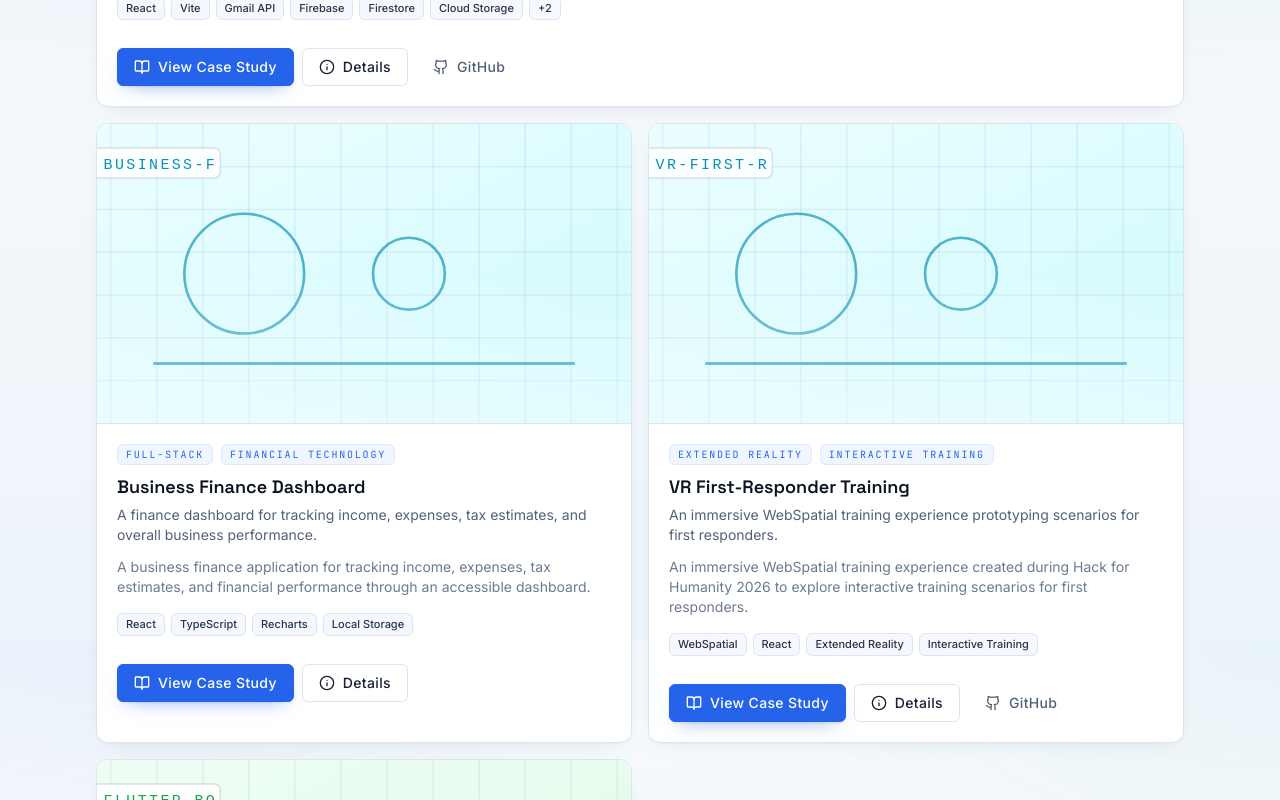
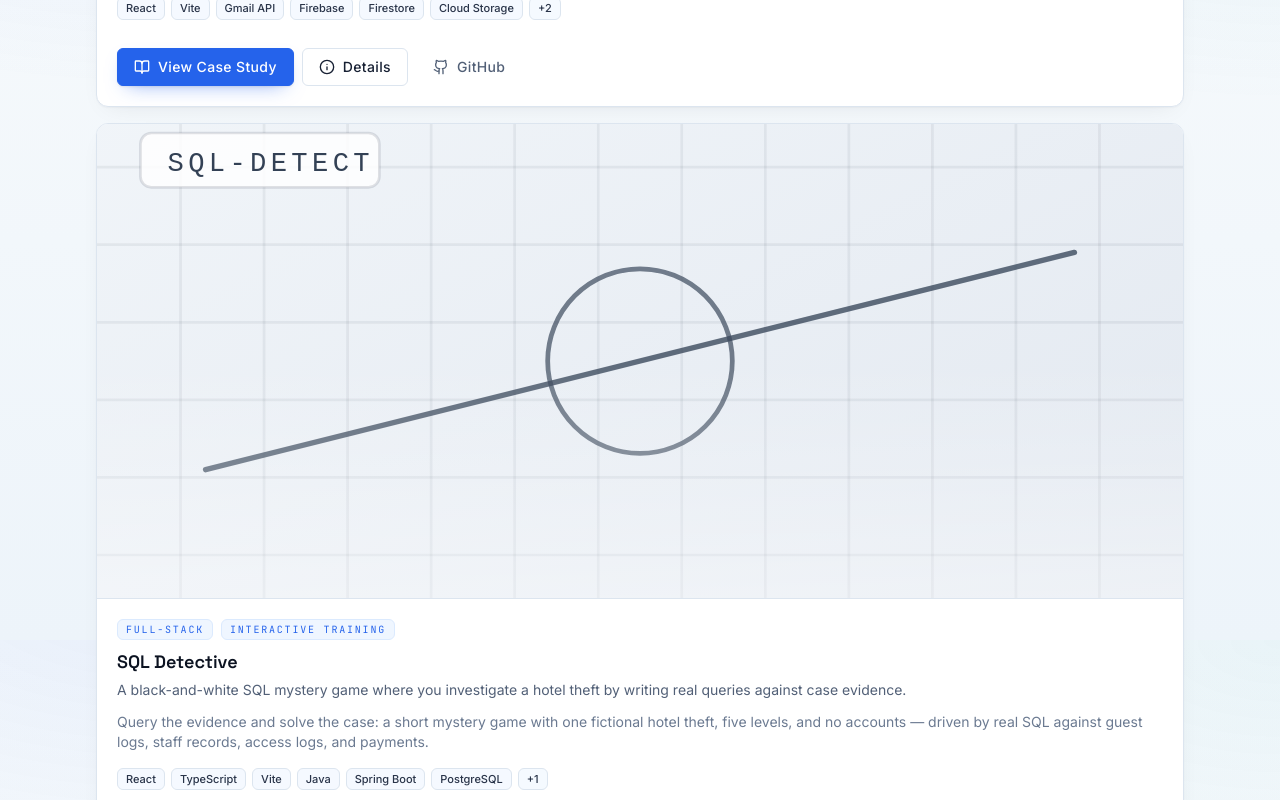
Before and after one commit to tangdarren/portfolio, a React (Vite) app: page /projects in a window 1280 px wide. Shown: the part 1760-2560 px from the top of the page. Built offline with nearby package versions, Linux system fonts and the light colour scheme.

Commit message:
feat: refresh featured project gallery

```diff
--- a/src/data/projects.ts
+++ b/src/data/projects.ts
@@ -193,7 +193,12 @@ export const PROJECTS: Project[] = [
           title: 'Data access',
           description:
             'CRUD abstraction for Firestore, Cloud Storage, Gmail, and a vector database.',
-          technologies: ['Firestore', 'Cloud Storage', 'Gmail API', 'Vector Database'],
+          technologies: [
+            'Firestore',
+            'Cloud Storage',
+            'Gmail API',
+            'Vector Database',
+          ],
         },
       ],
       lessonsLearned: [
@@ -203,70 +208,173 @@ export const PROJECTS: Project[] = [
     },
   },
   {
-    id: 'business-finance-dashboard',
-    name: 'Business Finance Dashboard',
+    id: 'sql-detective',
+    name: 'SQL Detective',
     summary:
-      'A finance dashboard for tracking income, expenses, tax estimates, and overall business performance.',
+      'A black-and-white SQL mystery game where you investigate a hotel theft by writing real queries against case evidence.',
     description:
-      'A business finance application for tracking income, expenses, tax estimates, and financial performance through an accessible dashboard.',
-    categories: ['Full-Stack', 'Financial Technology'],
-    technologies: ['React', 'TypeScript', 'Recharts', 'Local Storage'],
+      'Query the evidence and solve the case: a short mystery game with one fictional hotel theft, five levels, and no accounts — driven by real SQL against guest logs, staff records, access logs, and payments.',
+    categories: ['Full-Stack', 'Interactive Training'],
+    technologies: [
+      'React',
+      'TypeScript',
+      'Vite',
+      'Java',
+      'Spring Boot',
+      'PostgreSQL',
+      'Flyway',
+    ],
+    githubUrl: 'https://github.com/tangdarren/sql-detective',
+    featured: true,
     details: {
       problem:
-        'Small operators frequently rely on spreadsheets that make it hard to see business health at a glance.',
+        'Learning SQL is more engaging when practice is tied to a concrete investigation instead of isolated drills.',
       solution:
-        'An accessible dashboard that visualizes income, expenses, and tax estimates alongside longer-term performance.',
+        'A monochrome mystery game that progresses through five levels of a hotel-theft case while players write real SQL against case tables and track findings in a Detective Notebook.',
       keyFeatures: [
-        'Income and expense tracking with categorization.',
-        'Tax estimate calculations.',
-        'Performance charts powered by Recharts.',
-        'Local Storage persistence for a friction-free demo.',
+        'Black-and-white investigation UI for a focused mystery-game feel.',
+        'Five-level case progression from introduction through investigation to completion.',
+        'Persistent Detective Notebook for notes and pinnable query-result evidence (browser local storage).',
+        'Backend accepts only a single read-only SELECT, runs it with a restricted database role, and compares results to a hidden expected query.',
       ],
       technicalDecisions: [
-        'Kept state local for a fast, dependency-light demo.',
-        'Chose Recharts for accessible, composable charts.',
+        'React + TypeScript + Vite for the investigation workspace.',
+        'Java 21 and Spring Boot for challenge loading and SQL execution.',
+        'PostgreSQL with Flyway for schema and case data; player queries use a read-only role.',
       ],
     },
     caseStudy: {
       challenge:
-        'Small operators frequently rely on spreadsheets that make it hard to see business health at a glance.',
+        'Learning SQL is more engaging when practice is tied to a concrete investigation instead of isolated drills.',
       approach:
-        'An accessible dashboard that visualizes income, expenses, and tax estimates alongside longer-term performance.',
+        'Build a short, account-free mystery game inspired by SQL Murder Mystery: players investigate one hotel theft across five levels by querying real evidence tables through a locked-down API.',
+      outcome:
+        'Delivers a complete investigation loop — landing, case intro, workspace with SQL execution and feedback, Detective Notebook, and case completion — without exposing write access to the database.',
       architecture: [
         {
-          title: 'Income & expenses',
-          description: 'Track income and expenses with categorization.',
+          title: 'React UI',
+          description:
+            'Loads challenges from the API, sends SQL to an execute endpoint, and keeps notebook notes plus pinned evidence in local storage.',
+          technologies: ['React', 'TypeScript', 'Vite'],
         },
         {
-          title: 'Tax estimates',
-          description: 'Surface tax estimate calculations in the dashboard.',
+          title: 'Spring Boot API',
+          description:
+            'Serves challenges and validates player SQL as a single read-only SELECT before execution.',
+          technologies: ['Java 21', 'Spring Boot'],
         },
         {
-          title: 'Performance charts',
-          description: 'Visualize longer-term performance.',
-          technologies: ['Recharts'],
+          title: 'PostgreSQL',
+          description:
+            'Stores case data with Flyway migrations; player queries run under a restricted read-only database role.',
+          technologies: ['PostgreSQL', 'Flyway'],
         },
         {
-          title: 'Local persistence',
-          description: 'Persist demo state without a remote backend.',
-          technologies: ['Local Storage'],
+          title: 'Investigation progression',
+          description:
+            'Routes move from landing → case introduction → investigation workspace → case completion across five levels.',
         },
+      ],
+      lessonsLearned: [
+        'Restrict player SQL to a single read-only SELECT and a dedicated database role.',
+        'Keep notebook state client-side when the game does not require accounts.',
+        'Compare query results to a hidden expected query to grade progress without revealing the answer SQL.',
+      ],
+    },
+  },
+  {
+    id: 'musicbloom',
+    name: 'MusicBloom',
+    summary:
+      'A full-stack music player that turns listening into garden progression with Melody Points, quests, and achievements.',
+    description:
+      'Grow your music garden, one song at a time — a React visual player backed by a typed FastAPI service for catalog, playback sessions, queue control, progression, and optional Spotify or Azure DevOps integrations, with a credential-free demo mode.',
+    categories: ['Full-Stack'],
+    technologies: [
+      'React',
+      'TypeScript',
+      'Vite',
+      'FastAPI',
+      'Python',
+      'SQLAlchemy',
+      'Alembic',
+      'Docker',
+      'Azure Pipelines',
+    ],
+    githubUrl: 'https://github.com/tangdarren/musicbloom',
+    details: {
+      problem:
+        'Music players rarely connect listening behavior to a durable progression system that still works without third-party credentials.',
+      solution:
+        'A full-stack app where a React visual player talks to FastAPI for catalog, sessions, queue, Melody Points, quests, and achievements, with demo mode covering the product without Spotify or Azure DevOps secrets.',
+      keyFeatures: [
+        'Visual music player with playback controls, queue management, and listening-event sync.',
+        'Garden progression with Melody Points, quests, achievements, decorations, and BloomBud.',
+        'BloomMix mood-based five-track previews planted into a server-backed queue; Recent Blooms and Favorites from persisted listening events.',
+        'Demo mode for catalog, player, garden, history, favorites, and Dev Garden sample data without external credentials.',
+      ],
+      technicalDecisions: [
+        'React, TypeScript, Vite, React Router, and TanStack Query on the frontend.',
+        'Python, FastAPI, Pydantic, and SQLAlchemy 2 with Alembic migrations on the backend.',
+        'SQLite by default with PostgreSQL-compatible persistence; Spotify and Azure DevOps secrets stay server-side.',
+      ],
+    },
+    caseStudy: {
+      status:
+        'Single demo user; quest and achievement pages are partly scaffold-level; CI validates and publishes artifacts but does not deploy production.',
+      challenge:
+        'Music players rarely connect listening behavior to a durable progression system that still works without third-party credentials.',
+      approach:
+        'Split a typed FastAPI domain (catalog, sessions, progression, favorites, optional Spotify/Azure clients) from a React visual player, and default to demo mode so the full loop runs locally without external APIs.',
+      outcome:
+        'Delivers player, garden progression, history, favorites, OpenAPI docs, Docker Compose demo stack, and Azure Pipelines CI for lint, typecheck, tests, builds, and artifacts.',
+      architecture: [
+        {
+          title: 'React visual player',
+          description:
+            'Playback UI, queue, garden views, and a typed API client shared with TanStack Query.',
+          technologies: ['React', 'TypeScript', 'Vite', 'TanStack Query'],
+        },
+        {
+          title: 'FastAPI REST API',
+          description:
+            'Versioned /api/v1 routes for demo catalog, player session, queue, and progression systems.',
+          technologies: ['Python', 'FastAPI', 'Pydantic'],
+        },
+        {
+          title: 'Persistence',
+          description:
+            'SQLAlchemy repositories with Alembic migrations; SQLite by default, PostgreSQL-compatible.',
+          technologies: ['SQLAlchemy', 'Alembic', 'SQLite'],
+        },
+        {
+          title: 'Quality & delivery',
+          description:
+            'pytest (100% coverage gate on src/musicbloom), Vitest, Ruff, mypy, ESLint, Azure Pipelines, Docker, and Compose demo stack.',
+          technologies: ['pytest', 'Vitest', 'Docker', 'Azure Pipelines'],
+        },
+      ],
+      lessonsLearned: [
+        'Demo mode should cover the full product loop without requiring Spotify or Azure DevOps credentials.',
+        'Keep OAuth and DevOps tokens server-side so they are never exposed to the browser.',
+        'Enforce backend coverage and CI quality gates early so demo-friendly apps stay production-minded.',
       ],
     },
   },
   {
     id: 'vr-first-responder-training',
-    name: 'VR First-Responder Training',
+    name: 'SafeCall',
     summary:
-      'An immersive WebSpatial training experience prototyping scenarios for first responders.',
+      'An immersive WebSpatial training experience for emergency-response scenarios on Apple Vision Pro.',
     description:
-      'An immersive WebSpatial training experience created during Hack for Humanity 2026 to explore interactive training scenarios for first responders.',
+      'SafeCall lets learners work through scripted 911-style calls in WebSpatial, make stage-based decisions, dispatch a response, and receive a deterministic debrief — prototyped for Hack for Humanity 2026.',
     categories: ['Extended Reality', 'Interactive Training'],
     technologies: [
       'WebSpatial',
       'React',
-      'Extended Reality',
-      'Interactive Training',
+      'TypeScript',
+      'Spring Boot',
+      'Java',
     ],
     githubUrl: 'https://github.com/tangdarren/safecall-vr',
     details: {
@@ -313,59 +421,13 @@ export const PROJECTS: Project[] = [
         },
         {
           title: 'Debrief',
-          description: 'In-scene deterministic debrief after the simulation completes.',
+          description:
+            'In-scene deterministic debrief after the simulation completes.',
         },
       ],
       lessonsLearned: [
         'Keep the backend authoritative for scenario state, sessions, and debriefs.',
         'Optional in-page view references can illustrate scenes without separate spatial windows.',
-      ],
-    },
-  },
-  {
-    id: 'flutter-book-club-app',
-    name: 'Flutter Book Club App',
-    summary:
-      'A Flutter mobile app for exploring and organizing books with structured state management.',
-    description:
-      'A Flutter application for exploring and organizing books using structured state management and responsive mobile interfaces.',
-    categories: ['Mobile', 'Full-Stack'],
-    technologies: ['Flutter', 'Dart', 'BLoC', 'Responsive Design'],
-    details: {
-      problem:
-        'Casual reading groups need a lightweight way to organize books without a heavy social platform.',
-      solution:
-        'A focused Flutter app that keeps state predictable via BLoC and adapts cleanly to different screen sizes.',
-      keyFeatures: [
-        'Book browsing and organization surfaces.',
-        'BLoC-based state management for predictable UI updates.',
-        'Responsive layouts across mobile form factors.',
-      ],
-      technicalDecisions: [
-        'Chose BLoC to keep business logic separable and testable.',
-        'Used Flutter for cross-platform reach from a single codebase.',
-      ],
-    },
-    caseStudy: {
-      challenge:
-        'Casual reading groups need a lightweight way to organize books without a heavy social platform.',
-      approach:
-        'A focused Flutter app that keeps state predictable via BLoC and adapts cleanly to different screen sizes.',
-      architecture: [
-        {
-          title: 'Book browsing',
-          description: 'Surfaces for exploring and organizing books.',
-          technologies: ['Flutter', 'Dart'],
-        },
-        {
-          title: 'State management',
-          description: 'Keep UI updates predictable and business logic separable.',
-          technologies: ['BLoC'],
-        },
-        {
-          title: 'Responsive layouts',
-          description: 'Adapt cleanly across mobile form factors.',
-        },
       ],
     },
   },
@@ -381,7 +443,9 @@ export function hasCaseStudy(project: Project): boolean {
 
 export type ProjectFilter = ProjectCategory | 'All';
 
-export function isProjectFilter(value: string | null | undefined): value is ProjectFilter {
+export function isProjectFilter(
+  value: string | null | undefined,
+): value is ProjectFilter {
   if (!value) return false;
   return (PROJECT_FILTERS as readonly string[]).includes(value);
 }
@@ -426,6 +490,6 @@ export const PROJECT_FILTERS: readonly ProjectFilter[] = [
   'Full-Stack',
   'AI',
   'Financial Technology',
-  'Mobile',
   'Extended Reality',
+  'Interactive Training',
 ] as const;
```
